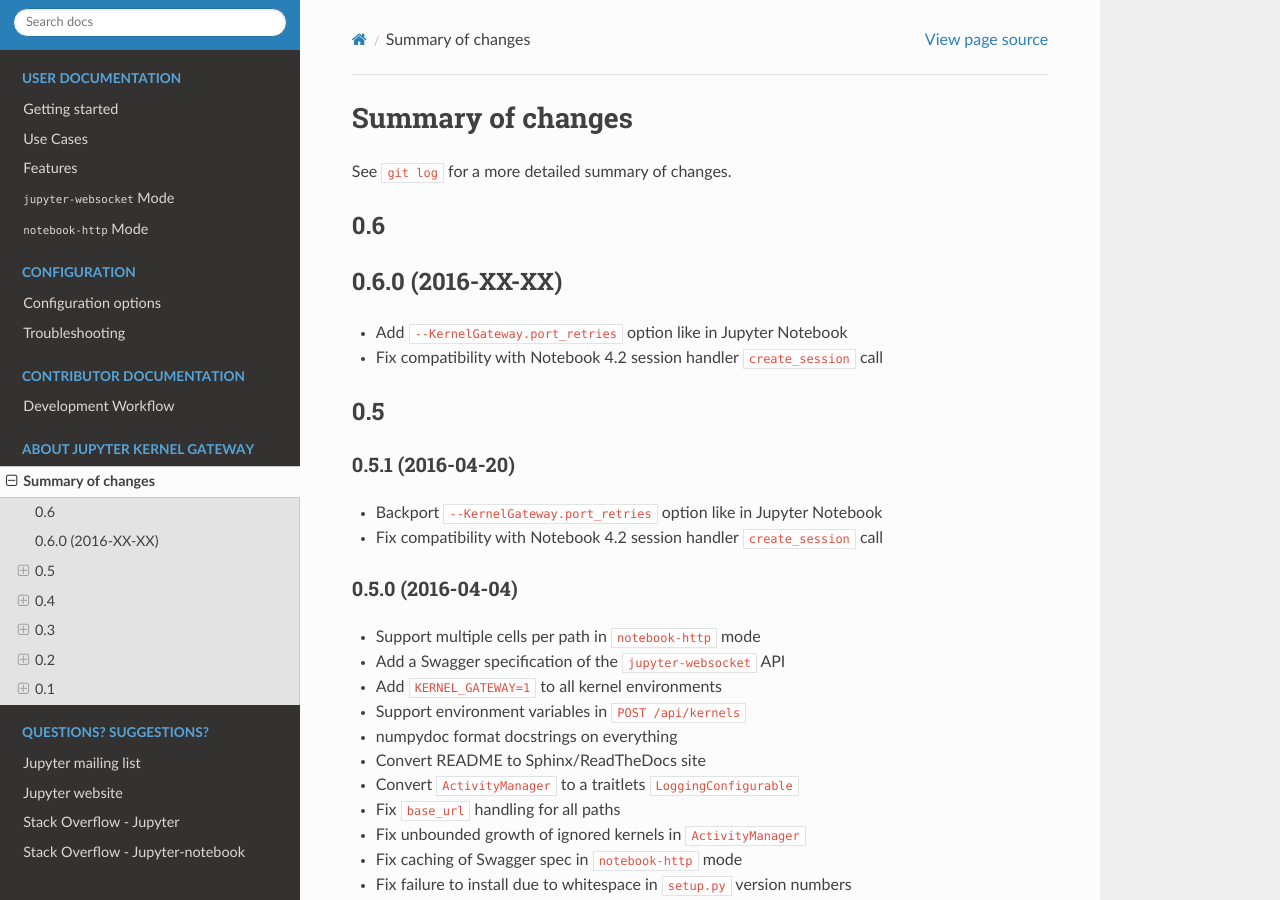
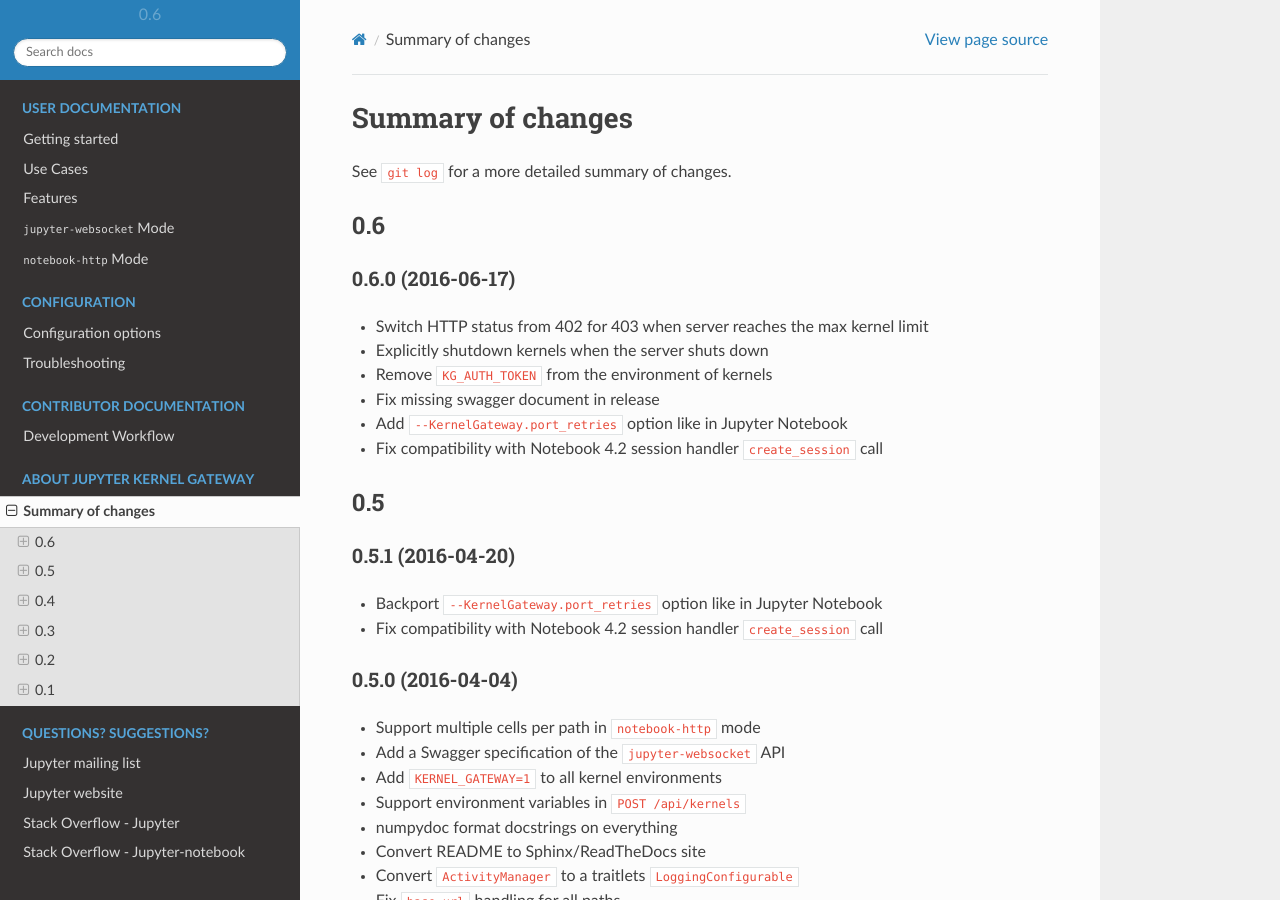
Before and after one commit to jupyter-server/enterprise_gateway, a Sphinx documentation site: the page built from docs/source/summary-changes.md, in a window 1280 px wide and 900 px high. Built offline with Sphinx 7.4.7 and the Read the Docs theme 2.0.0, drawn with Linux system fonts in a browser that asks for light colours.

Commit message:
Update changelog for 0.6.0
(c) Copyright IBM Corp. 2016

```diff
--- a/docs/source/summary-changes.md
+++ b/docs/source/summary-changes.md
@@ -4,8 +4,12 @@
 
 ## 0.6
 
-## 0.6.0 (2016-XX-XX)
+### 0.6.0 (2016-06-17)
 
+* Switch HTTP status from 402 for 403 when server reaches the max kernel limit
+* Explicitly shutdown kernels when the server shuts down
+* Remove `KG_AUTH_TOKEN` from the environment of kernels
+* Fix missing swagger document in release
 * Add `--KernelGateway.port_retries` option like in Jupyter Notebook
 * Fix compatibility with Notebook 4.2 session handler `create_session` call
 
```
Also changed, not shown: CHANGELOG.md (+5 -1 lines).
